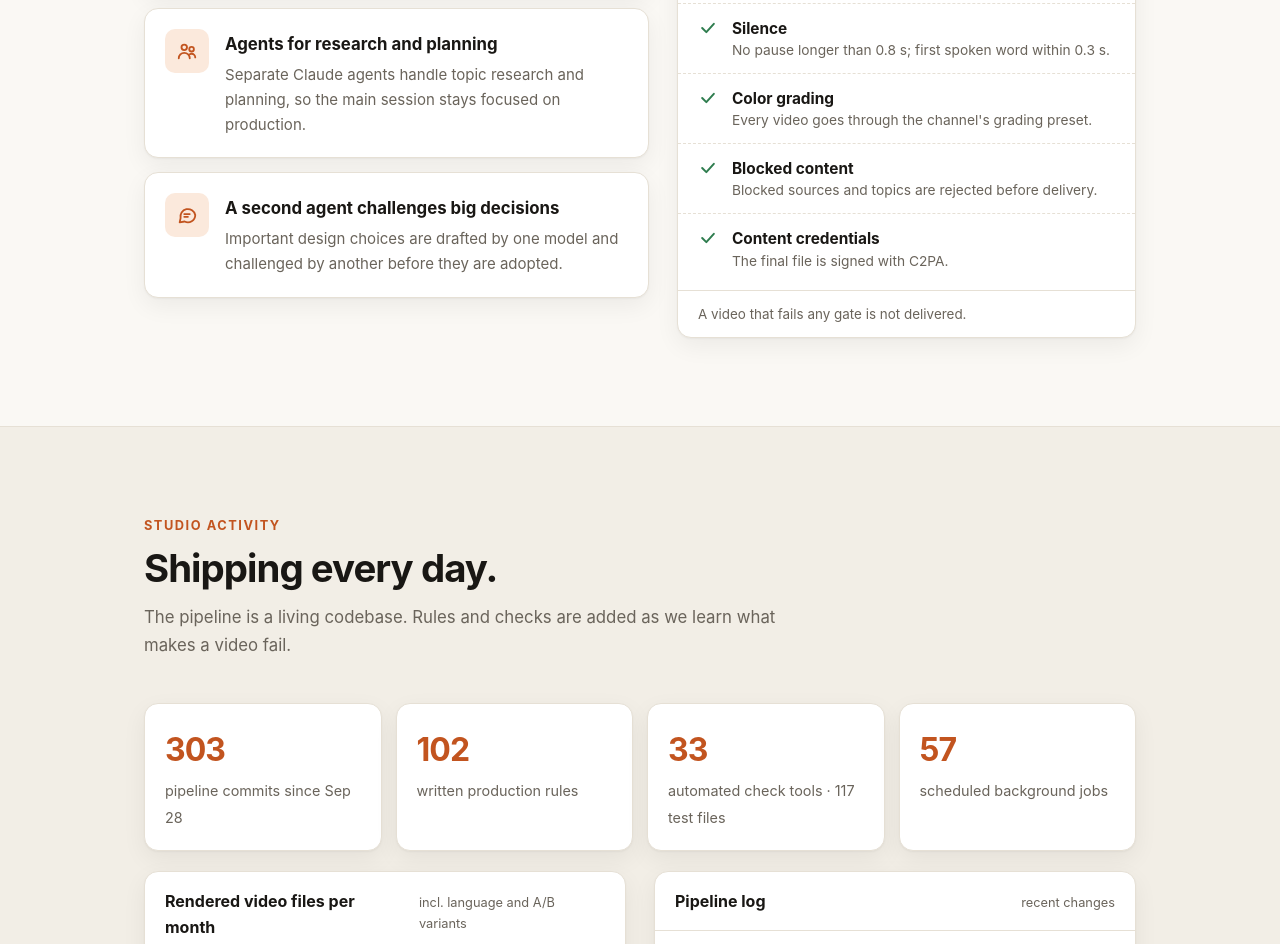
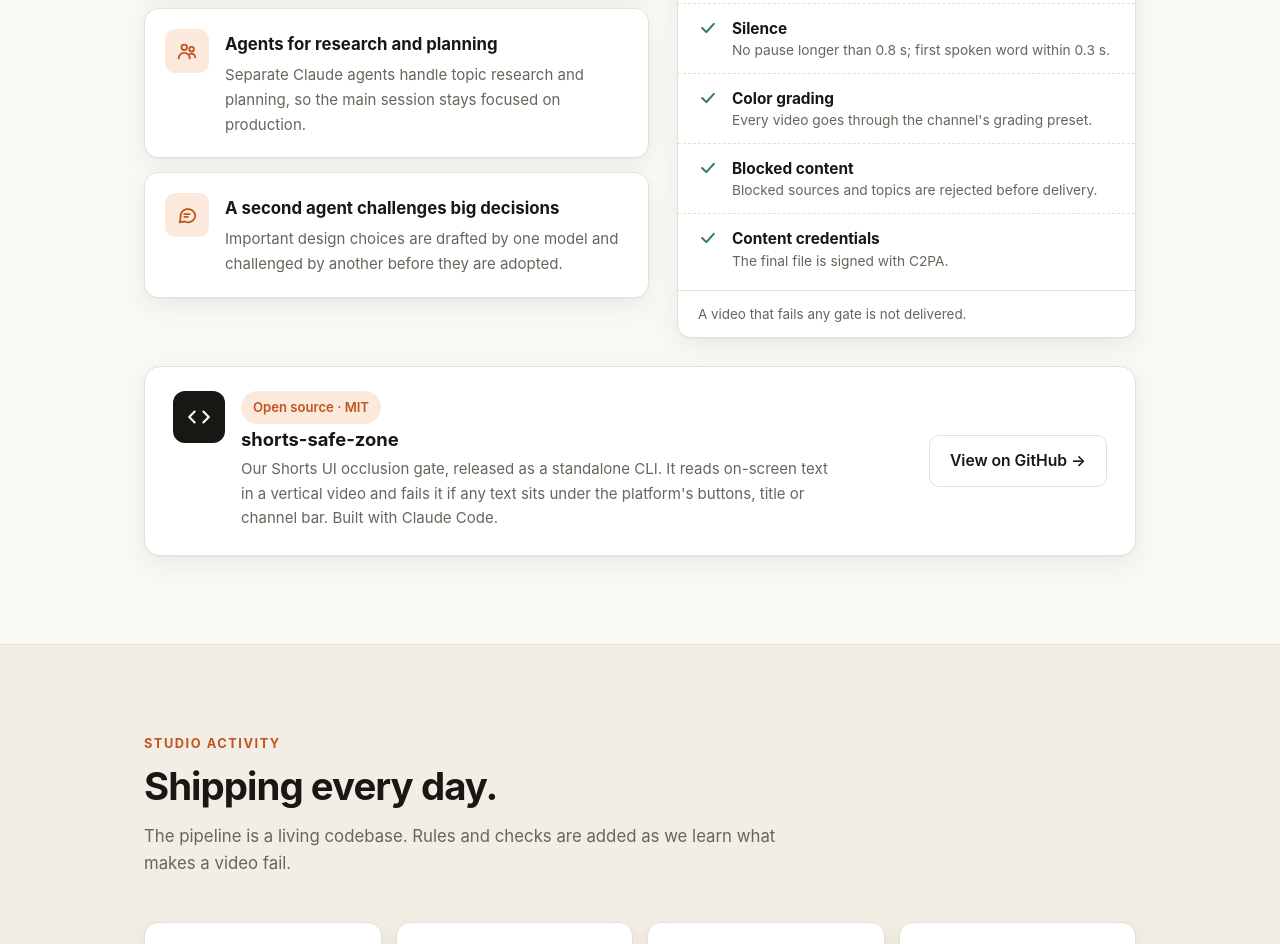
Before and after one commit to eiaimulyo-pixel/shortkiln-site, a plain HTML site: page index.html in a window 1280 px wide. Shown: the part 1856-2800 px from the top of the page. Drawn offline with Linux system fonts and the light colour scheme.

Commit message:
Add open-source shorts-safe-zone card and nav link
Co-Authored-By: Claude Opus 5.5 <noreply@anthropic.com>

```diff
--- a/index.html
+++ b/index.html
@@ -25,6 +25,7 @@
     <nav class="links">
       <a href="#how">How it works</a>
       <a href="#claude">Claude</a>
+      <a href="#oss">Open source</a>
       <a href="#activity">Activity</a>
       <a href="#work">Work</a>
       <a href="#about">About</a>
@@ -140,6 +141,17 @@
           </ul>
           <footer>A video that fails any gate is not delivered.</footer>
         </div>
+      </div>
+      <div class="work-card oss" id="oss">
+        <div class="who">
+          <div class="yt gh"><svg viewBox="0 0 24 24" fill="none" stroke="currentColor" stroke-width="2" stroke-linecap="round" stroke-linejoin="round" aria-hidden="true"><path d="m8 7-5 5 5 5"/><path d="m16 7 5 5-5 5"/></svg></div>
+          <div>
+            <span class="eyebrow">Open source · MIT</span>
+            <h3>shorts-safe-zone</h3>
+            <p>Our Shorts UI occlusion gate, released as a standalone CLI. It reads on-screen text in a vertical video and fails it if any text sits under the platform's buttons, title or channel bar. Built with Claude Code.</p>
+          </div>
+        </div>
+        <a class="btn" href="https://github.com/eiaimulyo-pixel/shorts-safe-zone" rel="noopener">View on GitHub →</a>
       </div>
     </div>
   </section>
--- a/style.css
+++ b/style.css
@@ -120,6 +120,10 @@ h2 { font-size: clamp(1.7rem, 3.6vw, 2.4rem); line-height: 1.15; letter-spacing:
 .work-card .yt svg { width: 26px; height: 26px; }
 .work-card h3 { margin: 0; font-size: 1.15rem; }
 .work-card p { margin: 2px 0 0; color: var(--muted); font-size: .94rem; }
+.work-card.oss { margin-top: 28px; }
+.work-card.oss .who { align-items: flex-start; flex: 1 1 420px; }
+.work-card.oss p { max-width: 62ch; }
+.work-card .yt.gh { background: var(--fg); color: var(--bg); }
 .badge { display: inline-flex; align-items: center; gap: 6px; font-size: .82rem; font-weight: 600; color: var(--ok); background: color-mix(in srgb, var(--ok) 14%, transparent); padding: 5px 10px; border-radius: 999px; margin-top: 8px; }
 
 /* about / contact */
```
